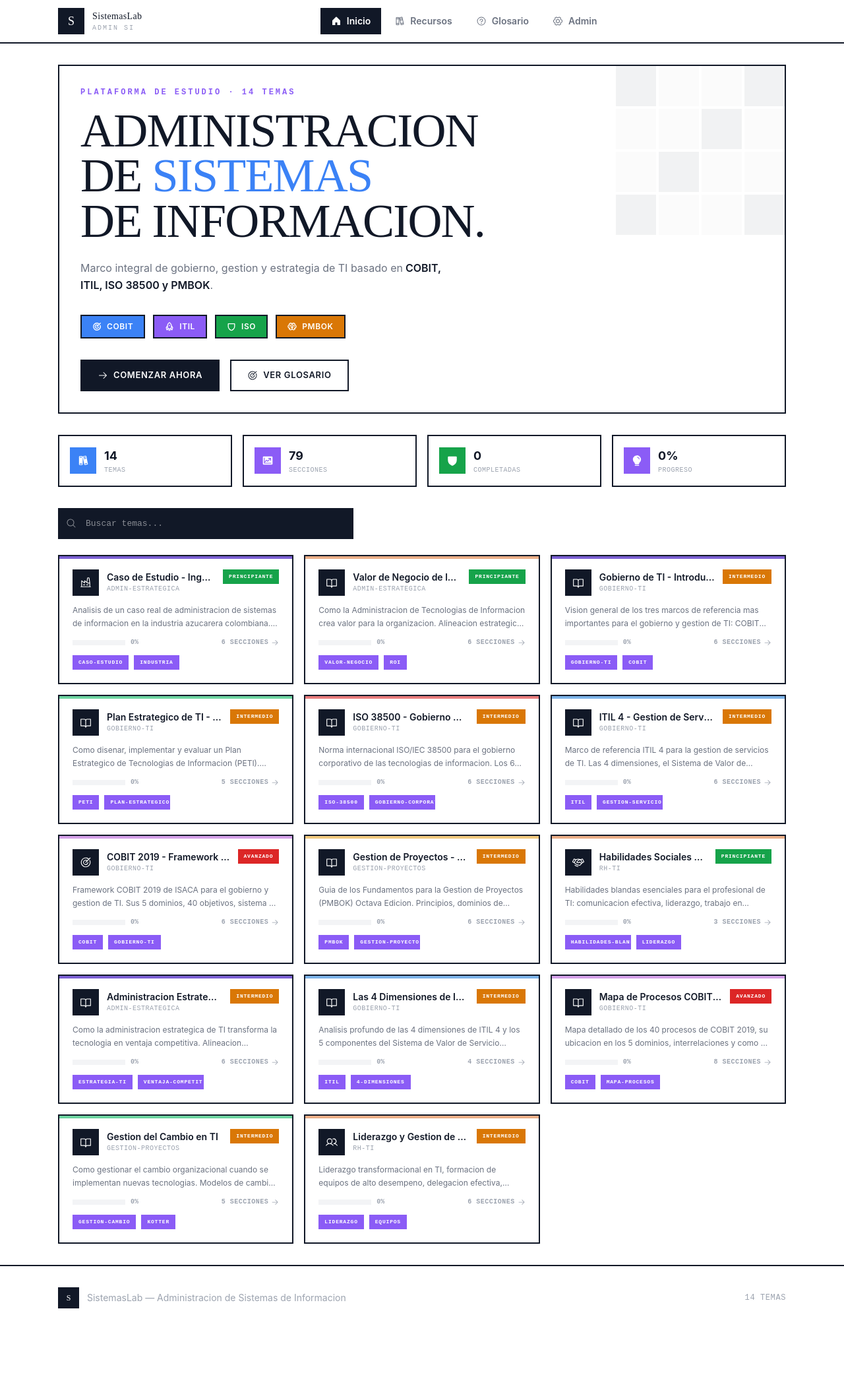
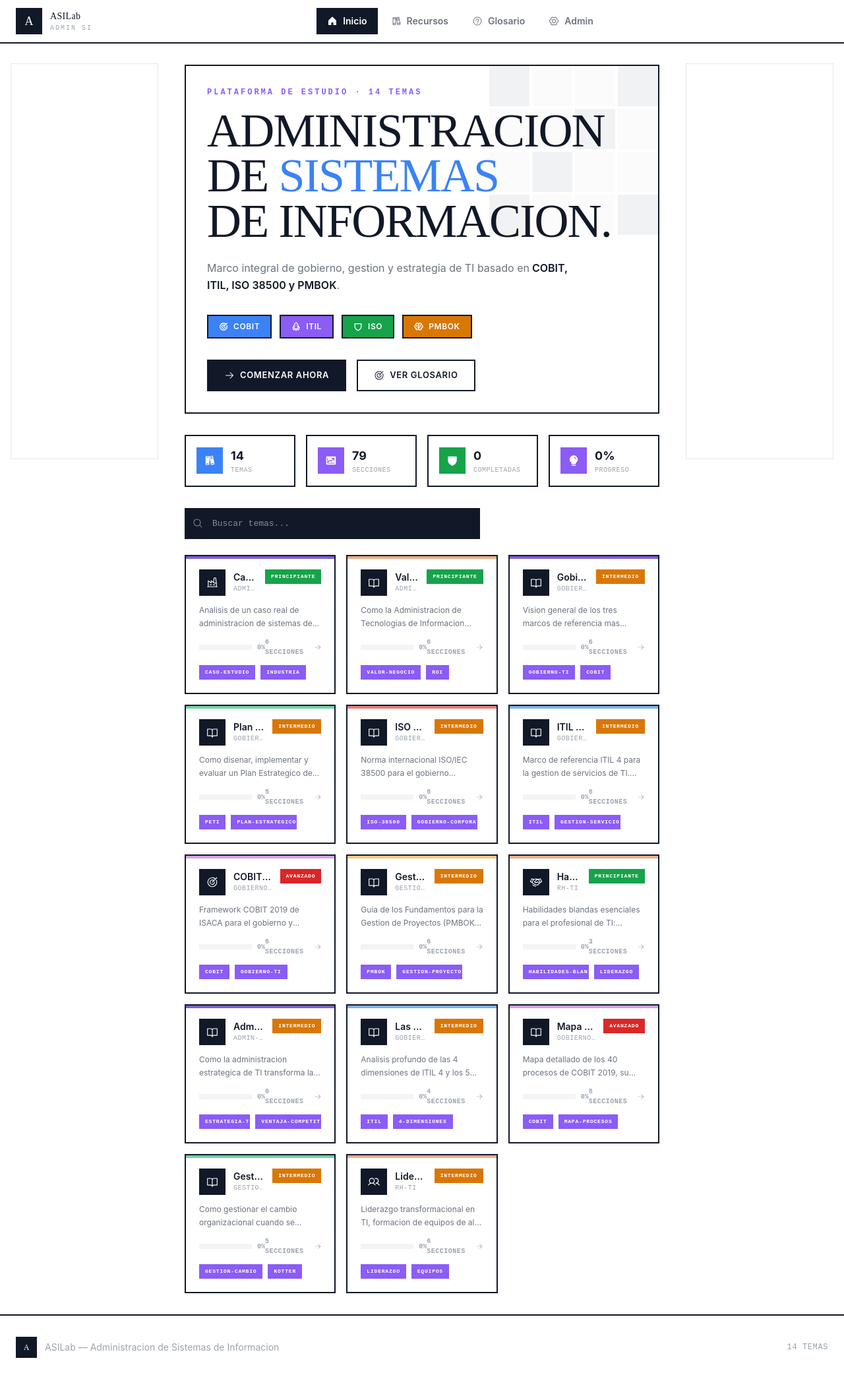
Before and after one commit to FT-Key/ASIlab, a React (Vite) app in the folder frontend/: page / in a window 1280 px wide. Shown: the whole page at 66% size. Before the commit the page ends 2015 px from the top, so only its background shows below. Built offline with nearby package versions, Linux system fonts and the light colour scheme; a web font is replaced by a local one.

Commit message:
Se agrega AdSense

```diff
--- a/frontend/index.html
+++ b/frontend/index.html
@@ -4,10 +4,11 @@
     <meta charset="UTF-8" />
     <link rel="icon" type="image/svg+xml" href="/vite.svg" />
     <meta name="viewport" content="width=device-width, initial-scale=1.0" />
-    <title>SistemasLab - Administracion de Sistemas de Informacion</title>
+    <title>ASILab - Administracion de Sistemas de Informacion</title>
   </head>
   <body>
     <div id="root"></div>
+    <script async src="https://pagead2.googlesyndication.com/pagead/js/adsbygoogle.js?client=ca-pub-XXXXXXXXXX" crossOrigin="anonymous"></script>
     <script type="module" src="/src/main.tsx"></script>
   </body>
 </html>
--- /dev/null
+++ b/frontend/src/components/AdSense.tsx
@@ -0,0 +1,21 @@
+interface AdSenseProps {
+  slot: string
+  format?: string
+  responsive?: boolean
+  className?: string
+}
+
+export default function AdSense({ slot, format = 'auto', responsive = true, className = '' }: AdSenseProps) {
+  return (
+    <div className={`ad-container ${className}`}>
+      <ins
+        className="adsbygoogle"
+        style={{ display: 'block' }}
+        data-ad-client={import.meta.env.VITE_ADSENSE_CLIENT || 'ca-pub-XXXXXXXXXX'}
+        data-ad-slot={slot}
+        data-ad-format={responsive ? 'auto' : format}
+        data-full-width-responsive={responsive ? 'true' : 'false'}
+      />
+    </div>
+  )
+}
--- a/frontend/src/components/Layout.tsx
+++ b/frontend/src/components/Layout.tsx
@@ -10,6 +10,7 @@ import {
 } from '@phosphor-icons/react'
 import { useState, useEffect } from 'react'
 import { motion, AnimatePresence } from 'motion/react'
+import AdSense from './AdSense'
 
 const NAV_ITEMS = [
   { to: '/', label: 'Inicio', icon: House },
@@ -30,13 +31,13 @@ export default function Layout() {
   return (
     <div className="min-h-screen flex flex-col bg-white">
       <header className="sticky top-0 z-50 border-b-2 border-ink bg-white">
-        <div className="max-w-6xl mx-auto px-6 h-16 flex items-center justify-between">
+        <div className="max-w-7xl mx-auto px-6 h-16 flex items-center justify-between">
           <Link to="/" className="flex items-center gap-3 group">
             <div className="w-10 h-10 bg-ink flex items-center justify-center text-white font-display text-lg group-hover:bg-primary transition-colors">
-              S
+              A
             </div>
             <div className="hidden sm:block">
-              <div className="font-display text-sm tracking-wide text-text">SistemasLab</div>
+              <div className="font-display text-sm tracking-wide text-text">ASILab</div>
               <div className="text-[10px] text-text-dim tracking-[0.2em] uppercase font-mono">Admin SI</div>
             </div>
           </Link>
@@ -103,7 +104,19 @@ export default function Layout() {
         </AnimatePresence>
       </header>
 
-      <main className="flex-1">
+      <div className="flex-1 flex">
+        {/* Ad sidebar izquierdo */}
+        <aside className="hidden xl:block w-64 shrink-0 p-4">
+          <div className="sticky top-24">
+            <AdSense
+              slot="1111111111"
+              className="min-h-[600px] border border-gray-200"
+            />
+          </div>
+        </aside>
+
+        {/* Contenido principal */}
+        <main className="flex-1 min-w-0">
           <AnimatePresence mode="wait">
             <motion.div
               key={location.pathname}
@@ -117,14 +130,25 @@ export default function Layout() {
           </AnimatePresence>
         </main>
 
+        {/* Ad sidebar derecho */}
+        <aside className="hidden xl:block w-64 shrink-0 p-4">
+          <div className="sticky top-24">
+            <AdSense
+              slot="2222222222"
+              className="min-h-[600px] border border-gray-200"
+            />
+          </div>
+        </aside>
+      </div>
+
       <footer className="border-t-2 border-ink bg-white">
-        <div className="max-w-6xl mx-auto px-6 py-8">
+        <div className="max-w-7xl mx-auto px-6 py-8">
           <div className="flex flex-col sm:flex-row items-center justify-between gap-4">
             <div className="flex items-center gap-3">
               <div className="w-8 h-8 bg-ink flex items-center justify-center text-white font-display text-xs">
-                S
+                A
               </div>
-              <span className="text-sm text-text-dim">SistemasLab — Administracion de Sistemas de Informacion</span>
+              <span className="text-sm text-text-dim">ASILab — Administracion de Sistemas de Informacion</span>
             </div>
             <div className="text-xs text-text-dim font-mono tracking-wider uppercase">
               {loading ? 'Cargando...' : `${topics.length} temas`}
```
Also changed, not shown: 1 other file (tests, documents, lock files or other folders). Lines whose indentation alone changed are shown as unchanged.
